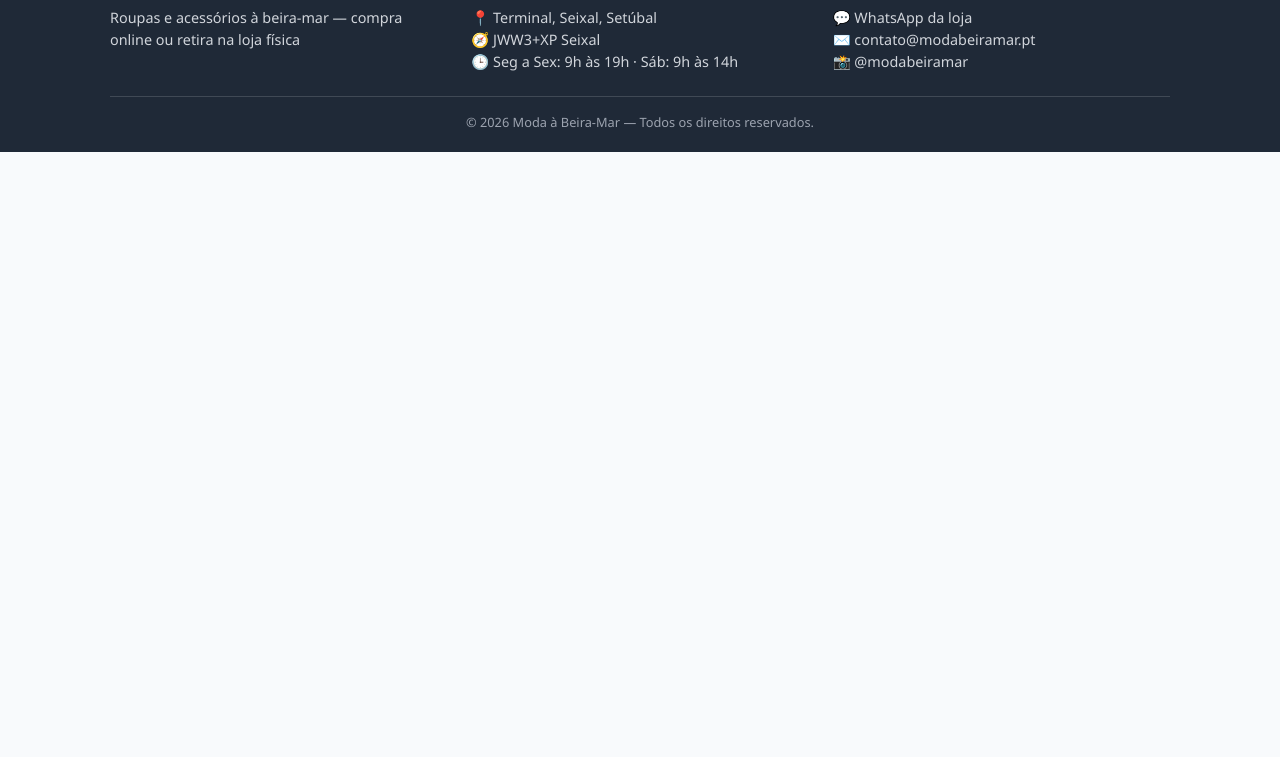
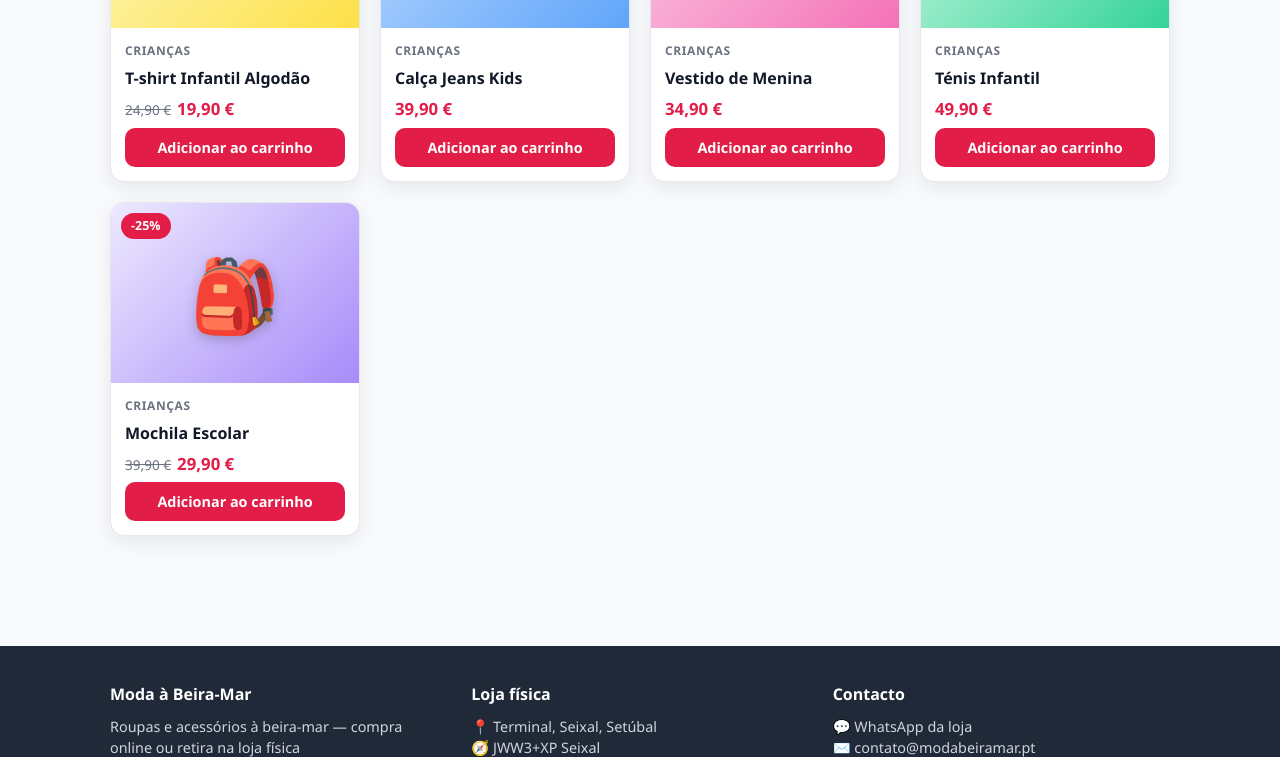
Before and after one commit to princepe123/Moda-Beira-Mar, a plain HTML site: page index.html in a window 1280 px wide. Shown: the part 2043-2800 px from the top of the page. Before the commit the page ends 2195 px from the top, so only its background shows below. Drawn offline with Linux system fonts and the light colour scheme.

Commit message:
Aba destacada 👶 Crianças no menu (index.html?cat=Crianças) + 5 produtos de exemplo na categoria Crianças

```diff
--- a/css/style.css
+++ b/css/style.css
@@ -31,6 +31,8 @@ a { color: inherit; }
 .nav a { text-decoration: none; color: var(--texto); font-weight: 500; font-size: .95rem; }
 .nav a:hover { color: var(--destaque); }
 .link-carrinho { background: var(--primaria); color: #fff !important; padding: 8px 14px; border-radius: 999px; display: inline-flex; align-items: center; }
+.aba-destaque { background: var(--destaque); color: #fff !important; padding: 8px 16px; border-radius: 999px; font-weight: 800; text-transform: uppercase; font-size: .85rem; letter-spacing: .05em; }
+.aba-destaque:hover { filter: brightness(1.12); color: #fff !important; }
 .badge-carrinho { display: none; background: var(--destaque); color: #fff; border-radius: 999px; min-width: 20px; height: 20px; font-size: .75rem; font-weight: 700; align-items: center; justify-content: center; padding: 0 5px; margin-left: 6px; }
 
 .hero { background: linear-gradient(135deg, var(--primaria), #374151); color: #fff; padding: 80px 0; text-align: center; }
--- a/js/app.js
+++ b/js/app.js
@@ -94,6 +94,7 @@ function renderizarCabecalho() {
       <div class="container topo-inner">
         <a class="logo" href="index.html"><span class="logo-emoji">🛍️</span> ${CONFIG.nomeLoja}</a>
         <nav class="nav">
+          <a href="index.html?cat=Crianças#catalogo" class="aba-destaque">👶 Crianças</a>
           <a href="index.html">Início</a>
           <a href="index.html#catalogo">Produtos</a>
           <a href="nossa-loja.html">Nossa Loja</a>
@@ -176,6 +177,11 @@ function renderizarCatalogo() {
 }
 
 function iniciarCatalogo() {
+  const catParam = new URLSearchParams(location.search).get("cat");
+  if (catParam) {
+    const encontrada = [...new Set(produtos.map(p => p.categoria))].find(c => c.toLowerCase() === catParam.toLowerCase());
+    if (encontrada) categoriaAtiva = encontrada;
+  }
   renderizarBotoesCategorias();
   renderizarCatalogo();
   document.getElementById("busca").addEventListener("input", e => {
--- a/js/produtos.js
+++ b/js/produtos.js
@@ -118,5 +118,55 @@ const produtos = [
     emoji: "⌚",
     cor: ["#e0e7ff", "#6366f1"],
     descricao: "Relógio analógico com pulseira de couro, mostrador de 40 mm e resistência à água."
+  },
+  {
+    id: 13,
+    nome: "T-shirt Infantil Algodão",
+    categoria: "Crianças",
+    preco: 19.9,
+    precoAntigo: 24.9,
+    emoji: "👕",
+    cor: ["#fef9c3", "#fde047"],
+    descricao: "T-shirt 100% algodão para crianças, com estampas divertidas. Idades 2 a 10 anos."
+  },
+  {
+    id: 14,
+    nome: "Calça Jeans Kids",
+    categoria: "Crianças",
+    preco: 39.9,
+    precoAntigo: null,
+    emoji: "👖",
+    cor: ["#bfdbfe", "#60a5fa"],
+    descricao: "Jeans infantil com elástico ajustável na cintura. Idades 4 a 12 anos."
+  },
+  {
+    id: 15,
+    nome: "Vestido de Menina",
+    categoria: "Crianças",
+    preco: 34.9,
+    precoAntigo: null,
+    emoji: "👗",
+    cor: ["#fbcfe8", "#f472b6"],
+    descricao: "Vestido leve para meninas, com laço nas costas. Idades 3 a 10 anos."
+  },
+  {
+    id: 16,
+    nome: "Ténis Infantil",
+    categoria: "Crianças",
+    preco: 49.9,
+    precoAntigo: null,
+    emoji: "👟",
+    cor: ["#d1fae5", "#34d399"],
+    descricao: "Ténis infantil leve com fecho de velcro. Tamanhos 26 a 34."
+  },
+  {
+    id: 17,
+    nome: "Mochila Escolar",
+    categoria: "Crianças",
+    preco: 29.9,
+    precoAntigo: 39.9,
+    emoji: "🎒",
+    cor: ["#ede9fe", "#a78bfa"],
+    descricao: "Mochila escolar resistente com 2 compartimentos e alças acolchoadas. Várias cores."
   }
 ];
```
Also changed, not shown: 1 other file.
